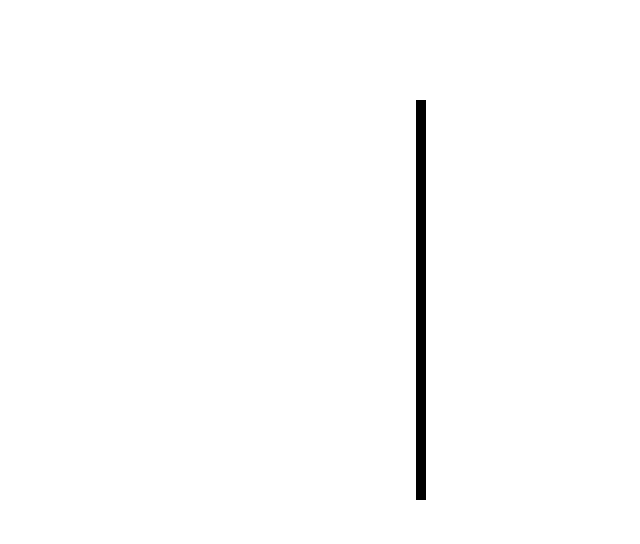
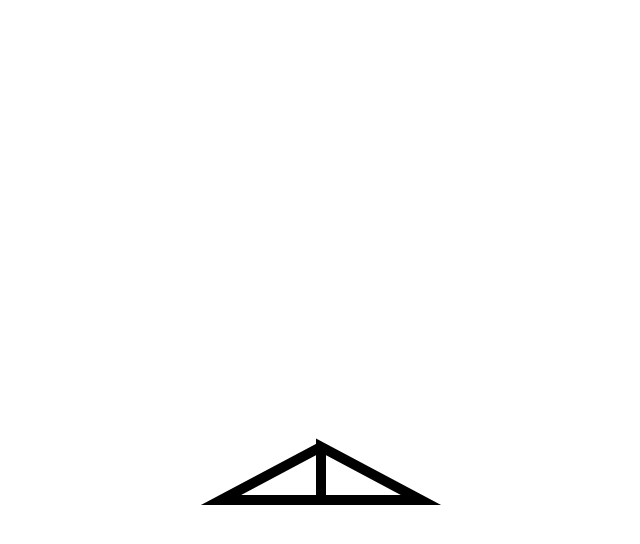
Before and after one commit to hardihuang/SevenDream, a plain HTML site: page nodes.html in a window 1280 px wide. Shown: the whole page, without its empty margins (79-719 px from the left). Drawn offline with Linux system fonts and the light colour scheme.

Commit message:
triangle node

```diff
--- a/nodes.html
+++ b/nodes.html
@@ -24,9 +24,26 @@
 		canvas.height =1000;
 		document.body.appendChild(canvas);
 
+		// config
+		var width=200;
+		var height=(width/2)*Math.random();
+		// console.log(width+','+height);
+		var startX=300;
+		var startY=500;
+
+		//calculute
+		var tPointX = startX+width/2;
+		var tPointY = startY-height;
+
+
 		ctx.beginPath();
-		ctx.moveTo(500,500);
-		ctx.lineTo(500,100);
+		ctx.lineCap="round";
+		ctx.moveTo(tPointX,tPointY);
+		ctx.lineTo(startX,startY);
+		ctx.lineTo(startX+width,startY);
+		ctx.lineTo(tPointX,tPointY);
+		ctx.lineTo(tPointX,startY);
+
 		ctx.lineWidth = 10;
 		ctx.stroke();
 
```
